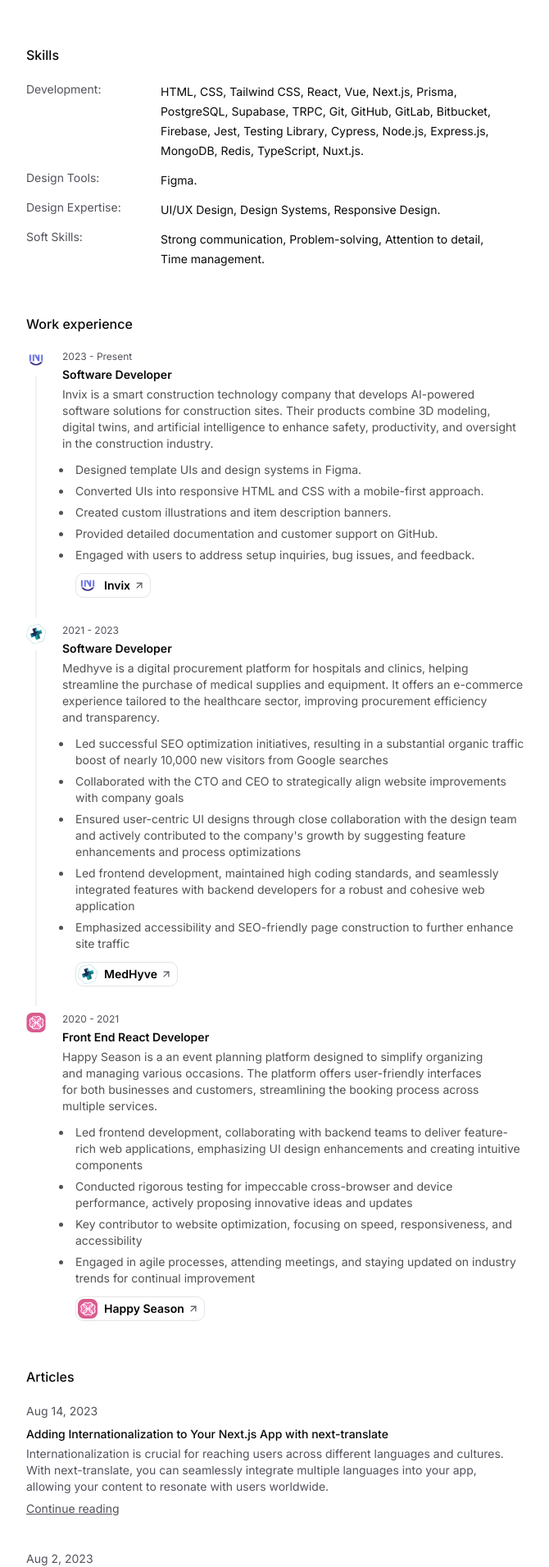
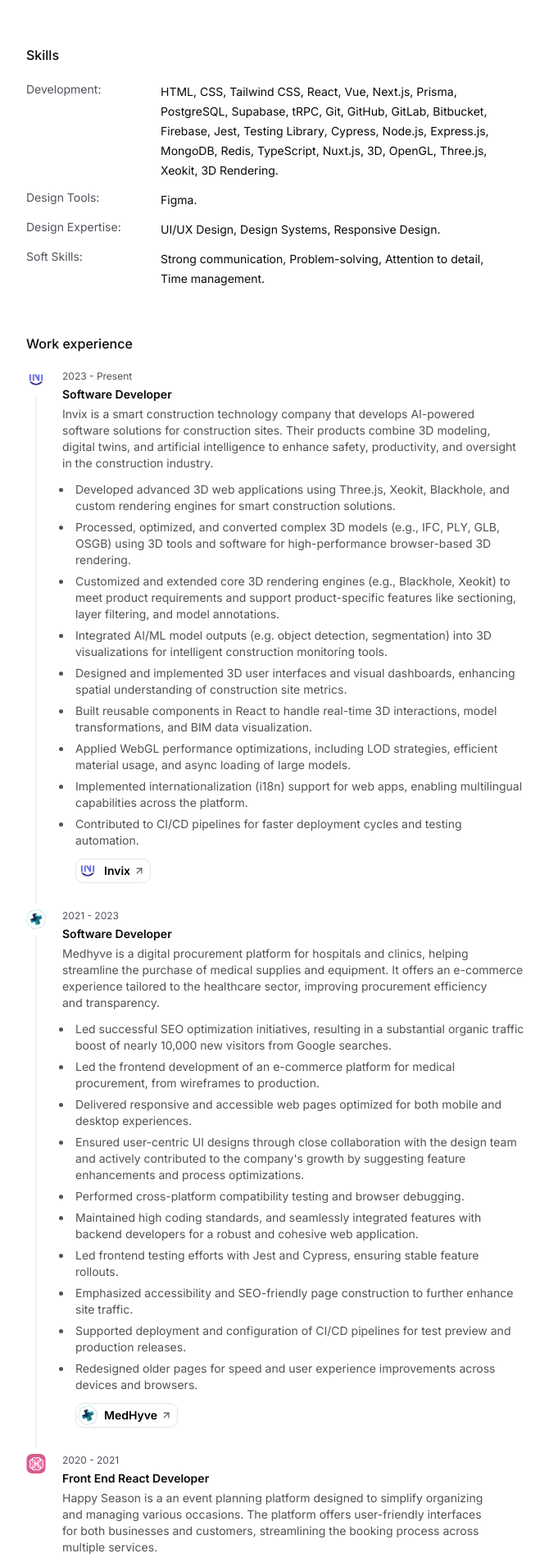
Before and after one commit to Abdelmuttalib/abdelmuttalib.com, a Next.js app: page / in a window 1280 px wide. Shown: the part 1827-3738 px from the top of the page at 82% size, without its empty margins (304-974 px from the left). Built offline with nearby package versions, Linux system fonts and the light colour scheme.

Commit message:
- update work experience data

```diff
--- a/src/components/views/home-view.tsx
+++ b/src/components/views/home-view.tsx
@@ -196,7 +196,7 @@ const skillsData = [
         icon: "",
       },
       {
-        name: "TRPC",
+        name: "tRPC",
         icon: "",
       },
       {
@@ -253,6 +253,26 @@ const skillsData = [
       },
       {
         name: "Nuxt.js",
+        icon: "",
+      },
+      {
+        name: "3D",
+        icon: "",
+      },
+      {
+        name: "OpenGL",
+        icon: "",
+      },
+      {
+        name: "Three.js",
+        icon: "",
+      },
+      {
+        name: "Xeokit",
+        icon: "",
+      },
+      {
+        name: "3D Rendering",
         icon: "",
       },
     ],
@@ -364,16 +384,20 @@ const workExperiences: WorkExperience[] = [
     role: "Software Developer",
     description: "",
     highlights: [
-      "Designed template UIs and design systems in Figma.",
-      "Converted UIs into responsive HTML and CSS with a mobile-first approach.",
-      "Created custom illustrations and item description banners.",
-      "Provided detailed documentation and customer support on GitHub.",
-      "Engaged with users to address setup inquiries, bug issues, and feedback.",
+      "Developed advanced 3D web applications using Three.js, Xeokit, Blackhole, and custom rendering engines  for smart construction solutions",
+      "Processed, optimized, and converted complex 3D models (e.g., IFC, PLY, GLB, OSGB) using 3D tools and software for high-performance browser-based 3D rendering",
+      "Customized and extended core 3D rendering engines (e.g., Blackhole, Xeokit) to meet product requirements and support product-specific features like sectioning, layer filtering, and model annotations",
+      "Integrated AI/ML model outputs (e.g. object detection, segmentation) into 3D visualizations for intelligent construction monitoring tools",
+      "Designed and implemented 3D user interfaces and visual dashboards, enhancing spatial understanding of construction site metrics",
+      "Built reusable components in React to handle real-time 3D interactions, model transformations, and BIM data visualization",
+      "Applied WebGL performance optimizations, including LOD strategies, efficient material usage, and async loading of large models",
+      "Implemented internationalization (i18n) support for web apps, enabling multilingual capabilities across the platform",
+      "Contributed to CI/CD pipelines for faster deployment cycles and testing automation",
     ],
     company: {
       name: "Invix",
       description:
-        "Invix is a smart construction technology company that develops AI-powered software solutions for construction sites. Their products combine 3D modeling, digital twins, and artificial intelligence to enhance safety, productivity, and oversight in the construction industry.",
+        "Invix is a smart construction technology company that develops AI-powered software solutions for construction sites. Their products combine 3D modeling, digital twins, and artificial intelligence to enhance safety, productivity, and oversight in the construction industry",
       logoImageSrc: "/images/companies/invix-logo-white.jpg",
       url: "http://invix.tech/",
     },
@@ -384,15 +408,20 @@ const workExperiences: WorkExperience[] = [
     description: "",
     highlights: [
       "Led successful SEO optimization initiatives, resulting in a substantial organic traffic boost of nearly 10,000 new visitors from Google searches",
-      "Collaborated with the CTO and CEO to strategically align website improvements with company goals",
+      "Led the frontend development of an e-commerce platform for medical procurement, from wireframes to production",
+      "Delivered responsive and accessible web pages optimized for both mobile and desktop experiences",
       "Ensured user-centric UI designs through close collaboration with the design team and actively contributed to the company's growth by suggesting feature enhancements and process optimizations",
-      "Led frontend development, maintained high coding standards, and seamlessly integrated features with backend developers for a robust and cohesive web application",
+      "Performed cross-platform compatibility testing and browser debugging",
+      "Maintained high coding standards, and seamlessly integrated features with backend developers for a robust and cohesive web application",
+      "Led frontend testing efforts with Jest and Cypress, ensuring stable feature rollouts",
       "Emphasized accessibility and SEO-friendly page construction to further enhance site traffic",
+      "Supported deployment and configuration of CI/CD pipelines for test preview and production releases",
+      "Redesigned older pages for speed and user experience improvements across devices and browsers",
     ],
     company: {
       name: "MedHyve",
       description:
-        "Medhyve is a digital procurement platform for hospitals and clinics, helping streamline the purchase of medical supplies and equipment. It offers an e-commerce experience tailored to the healthcare sector, improving procurement efficiency and transparency.",
+        "Medhyve is a digital procurement platform for hospitals and clinics, helping streamline the purchase of medical supplies and equipment. It offers an e-commerce experience tailored to the healthcare sector, improving procurement efficiency and transparency",
       url: "https://www.linkedin.com/company/medhyve/",
       logoImageSrc: "/images/companies/medhyve-logo.png",
     },
@@ -404,14 +433,19 @@ const workExperiences: WorkExperience[] = [
     description: "",
     highlights: [
       "Led frontend development, collaborating with backend teams to deliver feature-rich web applications, emphasizing UI design enhancements and creating intuitive components",
-      "Conducted rigorous testing for impeccable cross-browser and device performance, actively proposing innovative ideas and updates",
-      "Key contributor to website optimization, focusing on speed, responsiveness, and accessibility",
+      "Translated Figma designs into high-quality, pixel-perfect UI components using CSS",
+      "Built dynamic, mobile-first pages with responsive design principles for cross-device and cross-browser compatibility",
+      "Collaborated with backend developers (Node.js/Express.js) to integrate APIs and implement robust full-stack features",
+      "Key contributor to website optimization, focusing on speed, responsiveness, SEO, and accessibility",
+      "Focused on accessibility (a11y) and performance optimization across key user flows",
+      "Conducted component/unit testing with Jest and performed end-to-end user scenario tests using Cypress",
       "Engaged in agile processes, attending meetings, and staying updated on industry trends for continual improvement",
+      "Implemented automated CI/CD pipelines and participated in continuous delivery cycles for rapid feature testing and deployment",
     ],
     company: {
       name: "Happy Season",
       description:
-        "Happy Season is a an event planning platform designed to simplify organizing and managing various occasions. The platform offers user-friendly interfaces for both businesses and customers, streamlining the booking process across multiple services.",
+        "Happy Season is a an event planning platform designed to simplify organizing and managing various occasions. The platform offers user-friendly interfaces for both businesses and customers, streamlining the booking process across multiple services",
       url: "https://happy-season.com/",
       logoImageSrc: "/images/companies/happy-season.svg",
       icon: "",
@@ -420,7 +454,6 @@ const workExperiences: WorkExperience[] = [
 ];
 
 export function HomeView({ blogs }: { blogs: Blog[] }) {
-  const { theme } = useTheme();
   const [currentHash, setCurrentHash] = React.useState("");
 
   React.useEffect(() => {
@@ -778,7 +811,7 @@ export function HomeView({ blogs }: { blogs: Blog[] }) {
               </h2>
 
               <div>
-                {workExperiences.map((experience, idx) => (
+                {workExperiences.map((experience) => (
                   <div
                     key={experience.period}
                     className="group relative flex gap-x-5"
@@ -817,6 +850,7 @@ export function HomeView({ blogs }: { blogs: Blog[] }) {
                         is a mutual understanding of expectations and
                         performance. */}
                           {experience.company.description}
+                          {"."}
                         </p>
                       )}
 
@@ -825,6 +859,7 @@ export function HomeView({ blogs }: { blogs: Blog[] }) {
                           {experience.highlights.map((highlight, idx) => (
                             <li className="ps-1" key={idx}>
                               {highlight}
+                              {"."}
                             </li>
                           ))}
                         </ul>
```
